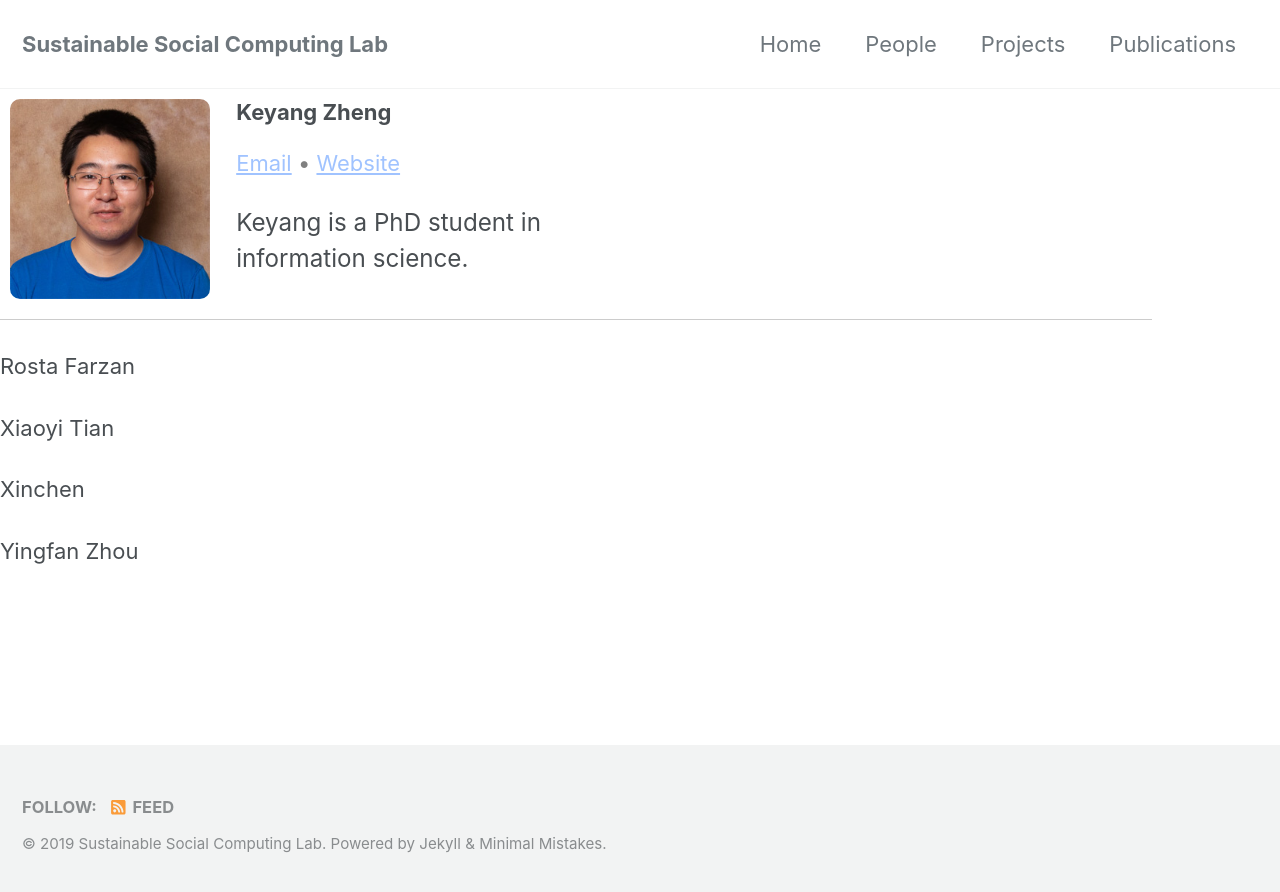
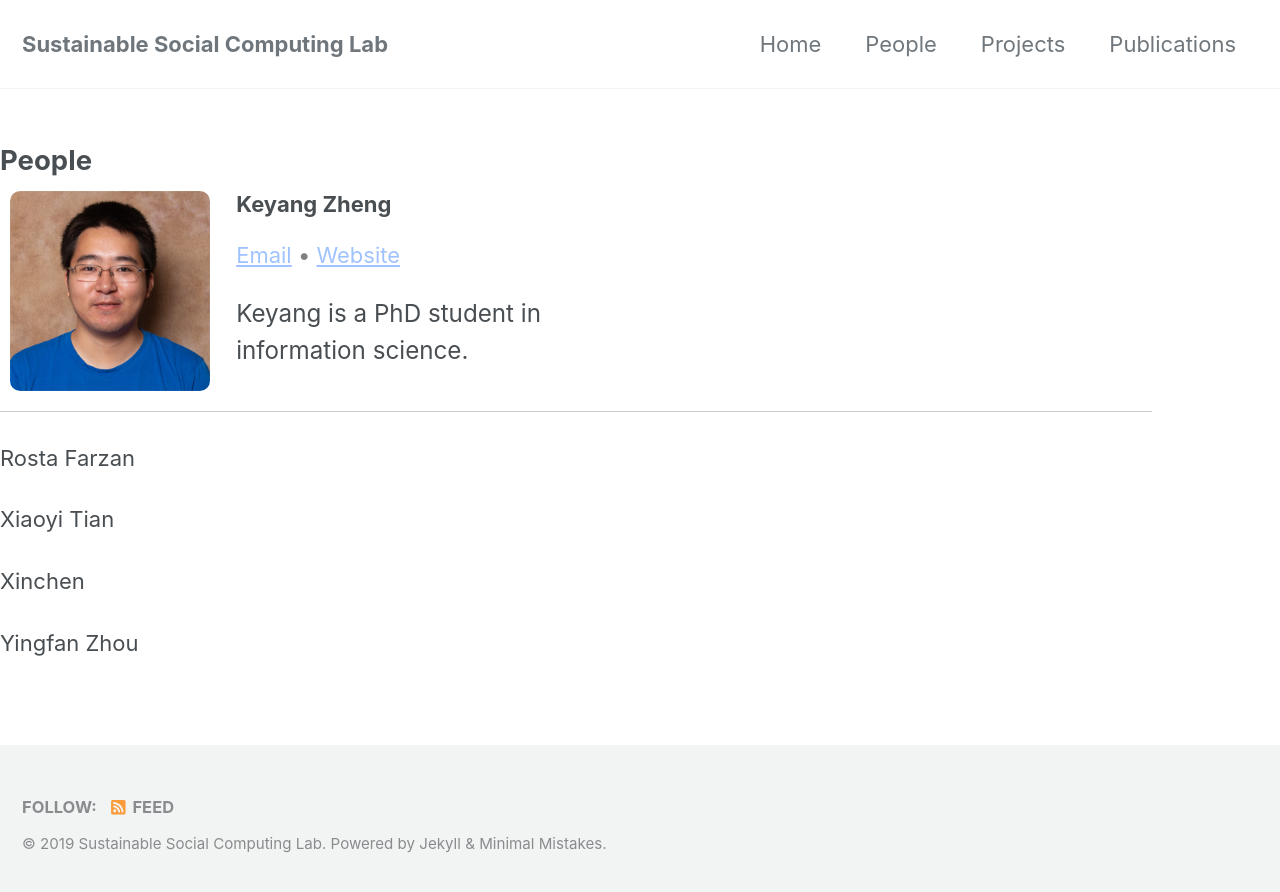
Before and after one commit to SSC-Pitt/SSC-Pitt.github.io, a Jekyll site: the page built from _pages/people.md, in a window 1280 px wide. Shown: the top 892 px of the page. Built offline with Jekyll 4.4.1, drawn with Linux system fonts in a browser that asks for light colours; cached includes are drawn as plain includes; nearby versions of some CDN libraries; our own code applies the rules of GitHub Pages for plain Markdown files.

Commit message:
fix css bug

```diff
--- a/_pages/people.md
+++ b/_pages/people.md
@@ -1,10 +1,10 @@
 ---
-classes: wide
 title: "People"
 excerpt: "Members of SSC Labs"
 sitemap: true
 permalink: /people.html
 ---
+<h2>People</h2>
 <div class="person">
   <div class="profile-img">
     <img src="/assets/img/keyang.jpg" alt="" height="200" width="200">
```
